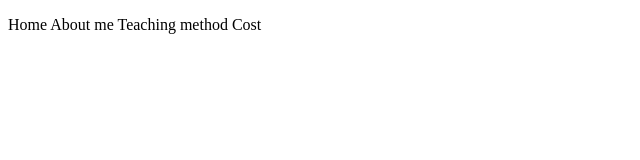
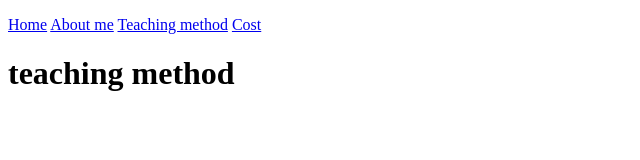
Before and after one commit to spencerrobinson8/RobinsonKeys, a plain HTML site: page teaching method.html in a window 1280 px wide. Shown: the whole page, without its empty margins (0-640 px from the left). Drawn offline with Linux system fonts and the light colour scheme.

Commit message:
test for each page

```diff
--- a/teaching method.html
+++ b/teaching method.html
@@ -1,9 +1,9 @@
 <!DOCTYPE html>
 <html>
     <head>
-        <p>Home		About me	Teaching method		Cost</p>
+        <p><a href="home.html">Home</a>		<a href="about me.html">About me</a>	<a href="teaching method.html">Teaching method</a>		<a href="cost.html">Cost</a></p>
     </head>
     <body>
-        <h1></h1>
+        <h1>teaching method</h1>
     </body>
 </html>
```
Also changed, not shown: about me.html (+2 -2 lines), cost.html (+2 -2 lines), home.html (+2 -2 lines).
